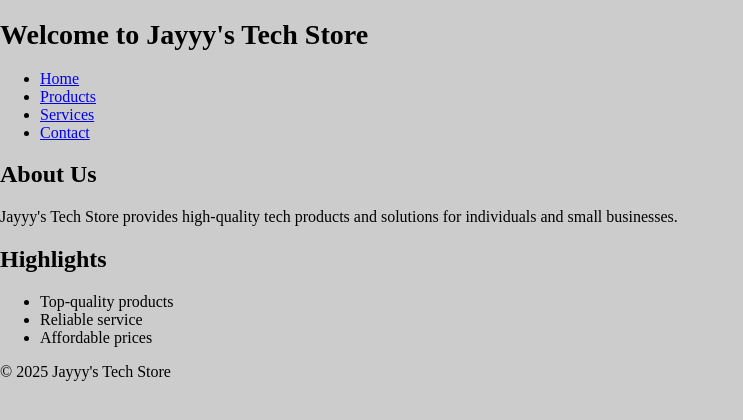
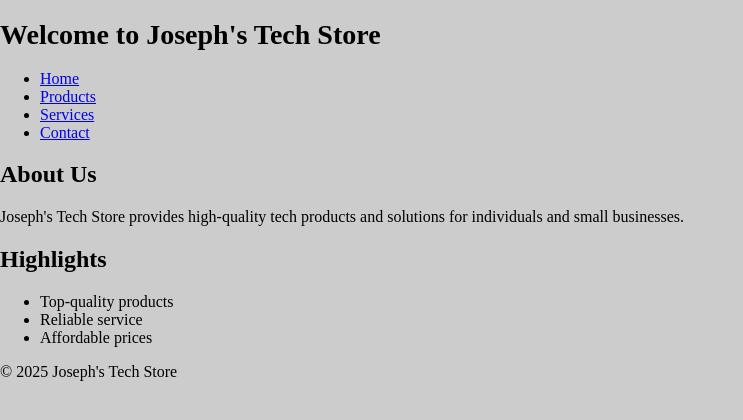
Before and after one commit to Jayyy473/Web-Design, a plain HTML site: page Web Design/Schoolwork/Basic Multi-Page Website (Group Activity)/Home.html in a window 1280 px wide. Shown: the whole page, without its empty margins (0-743 px from the left). Drawn offline with Linux system fonts and the light colour scheme; files that its build step writes are made by us from their sources.

Commit message:
Update Home.html

```diff
--- a/Web Design/Schoolwork/Basic Multi-Page Website (Group Activity)/Home.html
+++ b/Web Design/Schoolwork/Basic Multi-Page Website (Group Activity)/Home.html
@@ -3,12 +3,12 @@
 <head>
     <meta charset="UTF-8">
     <meta name="viewport" content="width=device-width, initial-scale=1.0">
-    <title>Jayyy's Tech Store - Home</title>
+    <title>Joseph's Tech Store - Home</title>
     <link rel="stylesheet" href="styles.css">
 </head>
 <body>
     <header>
-        <h1>Welcome to Jayyy's Tech Store</h1>
+        <h1>Welcome to Joseph's Tech Store</h1>
         <nav>
             <ul>
                 <li><a href="index.html">Home</a></li>
@@ -22,7 +22,7 @@
     <main>
         <section>
             <h2>About Us</h2>
-            <p>Jayyy's Tech Store provides high-quality tech products and solutions for individuals and small businesses.</p>
+            <p>Joseph's Tech Store provides high-quality tech products and solutions for individuals and small businesses.</p>
         </section>
 
         <section>
@@ -36,7 +36,7 @@
     </main>
 
     <footer>
-        <p>&copy; 2025 Jayyy's Tech Store</p>
+        <p>&copy; 2025 Joseph's Tech Store</p>
     </footer>
 </body>
 </html>
```
